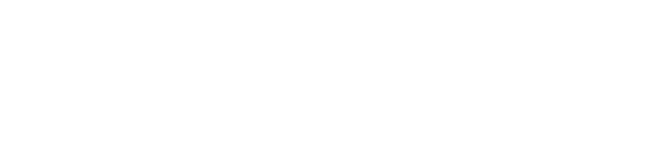
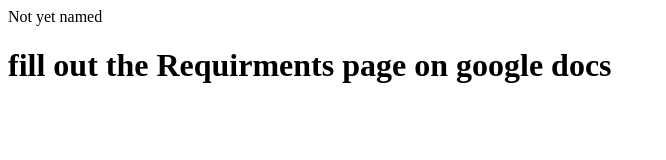
Before and after one commit to Velosoda/ribauandre.github.io, a plain HTML site: page index.html in a window 1280 px wide. Shown: the whole page, without its empty margins (0-666 px from the left). Drawn offline with Linux system fonts and the light colour scheme.

Commit message:
Update index.html

```diff
--- a/index.html
+++ b/index.html
@@ -2,5 +2,11 @@
 <html>
     <head>
         <link rel="stylesheet" href="styles.css">
+        <tile> Not yet named </tile>
     </head>
+    <body>
+        <h1> fill out the Requirments page on <a href:"https://docs.google.com/document/d/1bglkACKWNPmTx9GcURlmAkwyZzETJiW8HKbTe0j7ACY/edit"> google docs</a>
+        </h1>
+
+    </body>
 </html>
```
